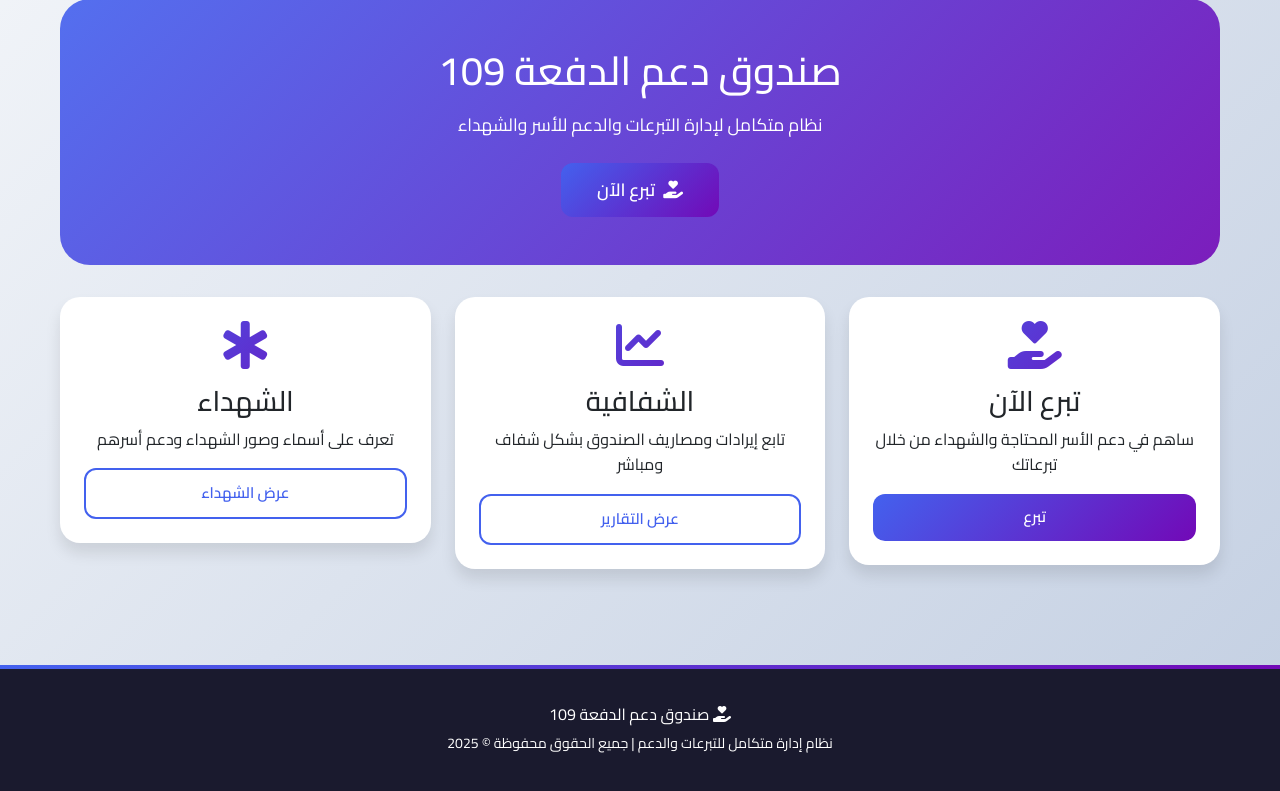
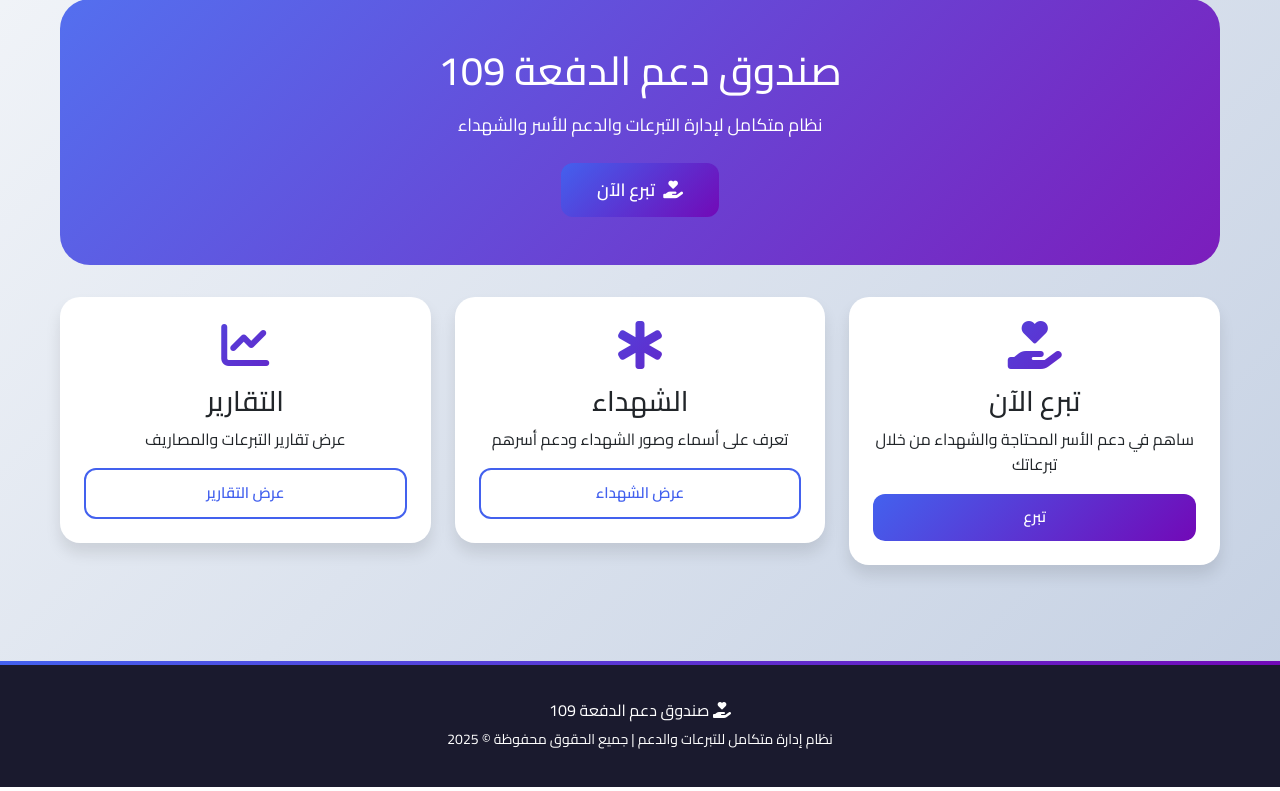
Before and after one commit to abdelrahman109/109-sys1, a Flask app: page / in a window 1280 px wide. Shown: the part 224-1015 px from the top of the page. Run offline with Flask 3, Linux system fonts and the light colour scheme.

Commit message:
Update index.html

```diff
--- a/templates/index.html
+++ b/templates/index.html
@@ -52,18 +52,18 @@
     </div>
     <div class="col-md-4 mb-4">
         <div class="card text-center">
-            <i class="fas fa-chart-line fa-3x text-gradient mb-3"></i>
-            <h3>الشفافية</h3>
-            <p>تابع إيرادات ومصاريف الصندوق بشكل شفاف ومباشر</p>
-            <a href="/transparency" class="btn btn-outline">عرض التقارير</a>
+            <i class="fas fa-star-of-life fa-3x text-gradient mb-3"></i>
+            <h3>الشهداء</h3>
+            <p>تعرف على أسماء وصور الشهداء ودعم أسرهم</p>
+            <a href="/martyrs" class="btn btn-outline">عرض الشهداء</a>
         </div>
     </div>
     <div class="col-md-4 mb-4">
         <div class="card text-center">
-            <i class="fas fa-star-of-life fa-3x text-gradient mb-3"></i>
-            <h3>الشهداء</h3>
-            <p>تعرف على أسماء وصور الشهداء ودعم أسرهم</p>
-            <a href="/martyrs" class="btn btn-outline">عرض الشهداء</a>
+            <i class="fas fa-chart-line fa-3x text-gradient mb-3"></i>
+            <h3>التقارير</h3>
+            <p>عرض تقارير التبرعات والمصاريف</p>
+            <a href="/reports" class="btn btn-outline">عرض التقارير</a>
         </div>
     </div>
 </div>
@@ -98,8 +98,8 @@ fetch('/api/stats')
     .then(res => res.json())
     .then(data => {
         document.getElementById('total-users').textContent = data.users || 0;
-        document.getElementById('total-donations').textContent = (data.donations || 0).toLocaleString() + ' ج.م';
-        document.getElementById('total-expenses').textContent = (data.expenses || 0).toLocaleString() + ' ج.م';
+        document.getElementById('total-donations').textContent = formatCurrency(data.donations || 0);
+        document.getElementById('total-expenses').textContent = formatCurrency(data.expenses || 0);
         document.getElementById('total-martyrs').textContent = data.martyrs || 0;
     })
     .catch(err => console.error('Error loading stats:', err));
```
